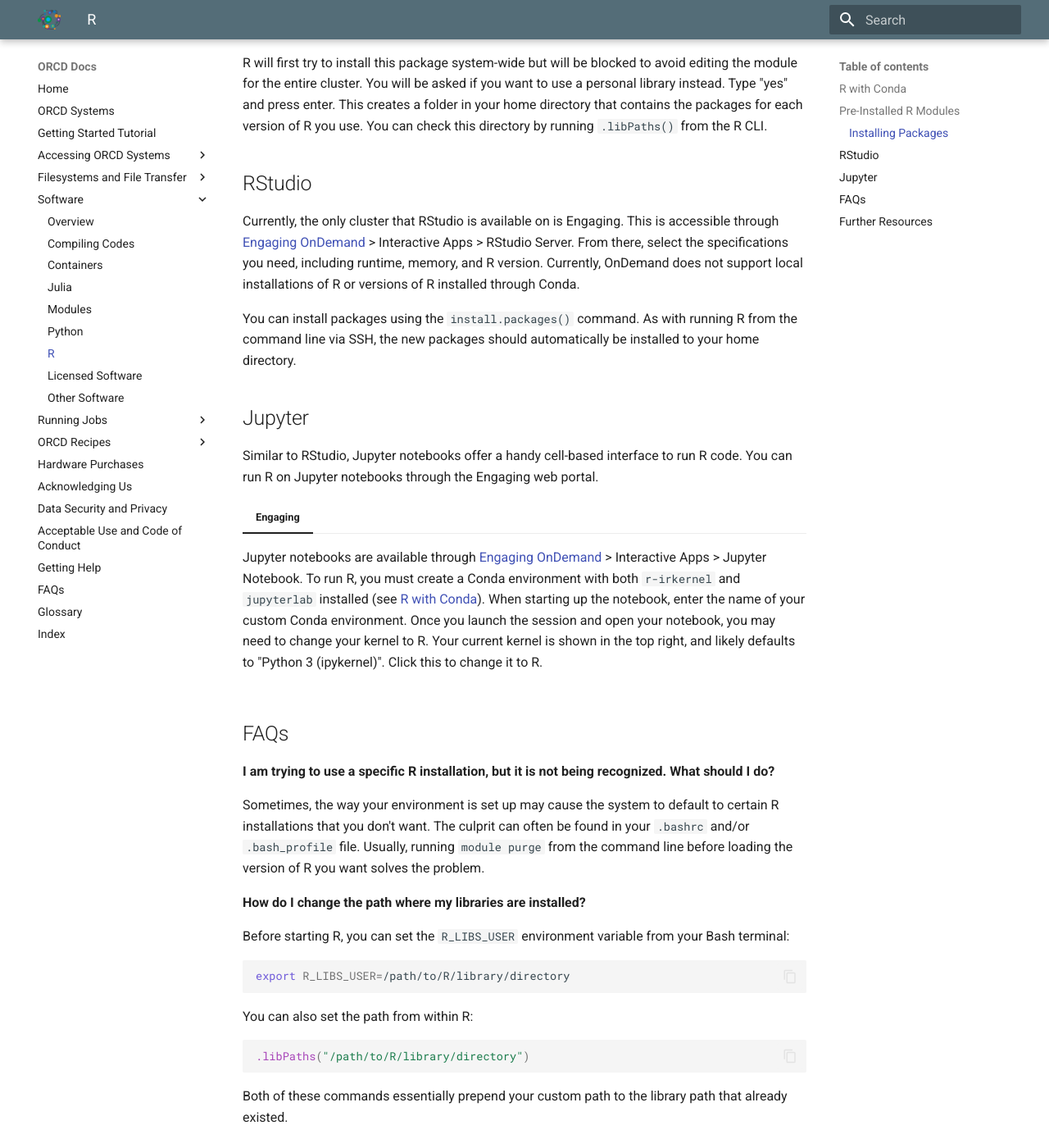
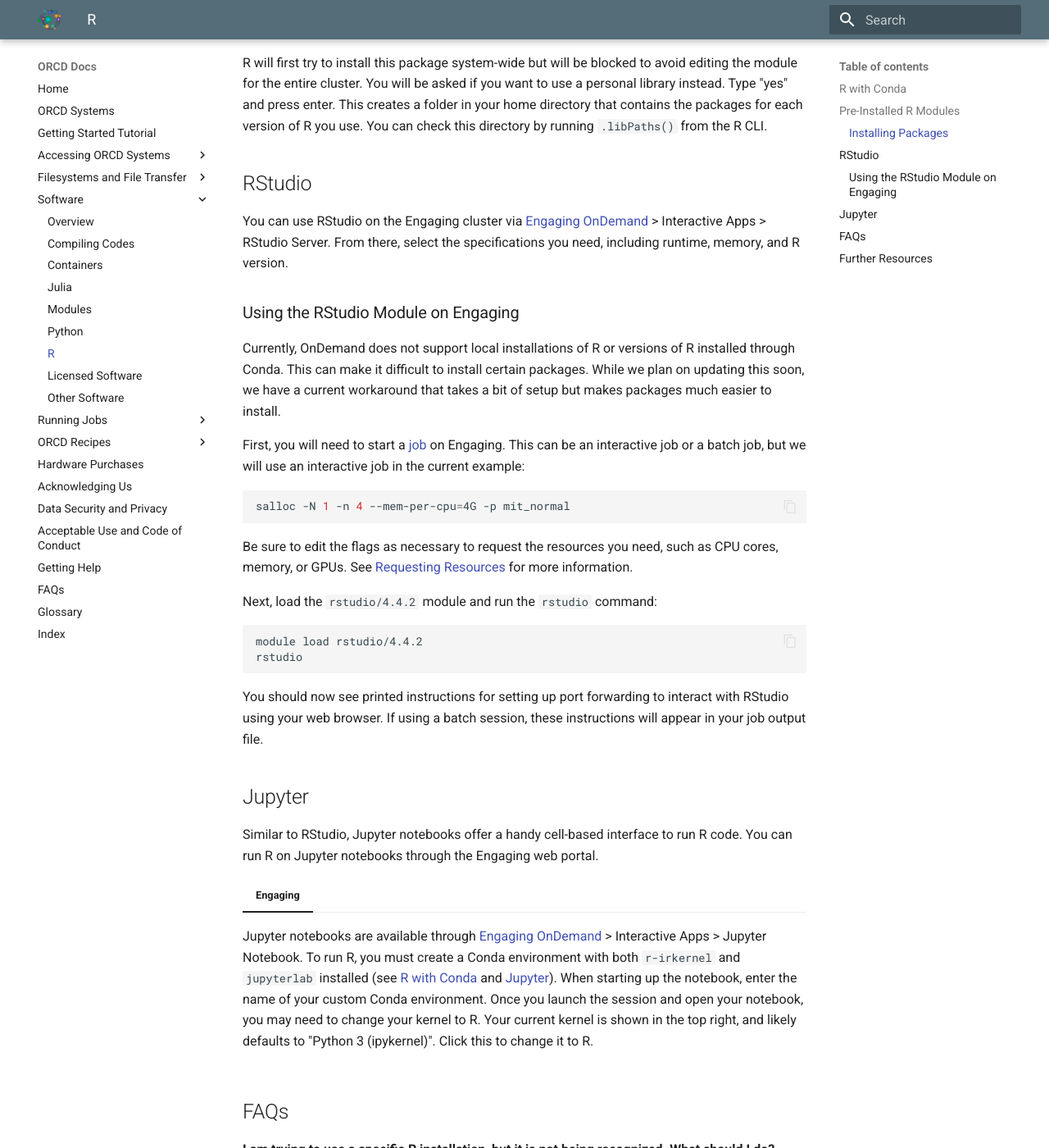
Before and after one commit to mit-orcd/orcd-docs-edit, an MkDocs documentation site: the page built from docs/software/R.md, in a window 1280 px wide and 1400 px high, scrolled down 2104 px. Shown: the whole window at 82% size. Built offline with MkDocs 1.6.1 and Material for MkDocs 9.7.7, drawn with Linux system fonts in a browser that asks for light colours.

Commit message:
adding rstudio module information

````diff
--- a/docs/software/R.md
+++ b/docs/software/R.md
@@ -87,9 +87,28 @@
 
 ## RStudio
 
-Currently, the only cluster that RStudio is available on is Engaging. This is accessible through [Engaging OnDemand](https://engaging-ood.mit.edu) > Interactive Apps > RStudio Server. From there, select the specifications you need, including runtime, memory, and R version. Currently, OnDemand does not support local installations of R or versions of R installed through Conda.
+You can use RStudio on the Engaging cluster via [Engaging OnDemand](https://engaging-ood.mit.edu) > Interactive Apps > RStudio Server. From there, select the specifications you need, including runtime, memory, and R version.
 
-You can install packages using the `install.packages()` command. As with running R from the command line via SSH, the new packages should automatically be installed to your home directory.
+### Using the RStudio Module on Engaging
+
+Currently, OnDemand does not support local installations of R or versions of R installed through Conda. This can make it difficult to install certain packages. While we plan on updating this soon, we have a current workaround that takes a bit of setup but makes packages much easier to install.
+
+First, you will need to start a [job](../running-jobs/overview.md) on Engaging. This can be an interactive job or a batch job, but we will use an interactive job in the current example:
+
+```bash
+salloc -N 1 -n 4 --mem-per-cpu=4G -p mit_normal
+```
+
+Be sure to edit the flags as necessary to request the resources you need, such as CPU cores, memory, or GPUs. See [Requesting Resources](../running-jobs/requesting-resources.md) for more information.
+
+Next, load the `rstudio/4.4.2` module and run the `rstudio` command:
+
+```bash
+module load rstudio/4.4.2
+rstudio
+```
+
+You should now see printed instructions for setting up port forwarding to interact with RStudio using your web browser. If using a batch session, these instructions will appear in your job output file.
 
 ## Jupyter
 
@@ -97,18 +116,7 @@
 
 === "Engaging"
 
-    Jupyter notebooks are available through [Engaging OnDemand](https://engaging-ood.mit.edu) > Interactive Apps > Jupyter Notebook. To run R, you must create a Conda environment with both `r-irkernel` and `jupyterlab` installed (see [R with Conda](#r-with-conda)). When starting up the notebook, enter the name of your custom Conda environment. Once you launch the session and open your notebook, you may need to change your kernel to R. Your current kernel is shown in the top right, and likely defaults to "Python 3 (ipykernel)". Click this to change it to R.
-
-<!-- === "SuperCloud"
-
-    Click [here](https://txe1-portal.mit.edu/jupyter/jupyter_notebook.php) to open a Jupyter notebook on the SuperCloud web portal.
-
-    On SuperCloud, the version of R that is available is from the pre-installed R environment on Anaconda. As a result, you cannot install additional packages. Unfortunately, it is not possible to connect your own Conda environment to Jupyter on this cluster.
-
-    You can find more information about running Jupyter notebooks on SuperCloud [here](https://mit-supercloud.github.io/supercloud-docs/jupyter-notebooks/).
-
-    NOTE: It may be possible to run your own custom environment on a Jupyter notebook on supercloud. However, right now you cannot open a jupyter notebook with Anaconda 2023a or 2023b, even when using the standard ipykernel. Anaconda 2024b works on Jupyter, but it does not recognize any custom environments. There is no Anaconda 2024b available as a module.
-    -->
+    Jupyter notebooks are available through [Engaging OnDemand](https://engaging-ood.mit.edu) > Interactive Apps > Jupyter Notebook. To run R, you must create a Conda environment with both `r-irkernel` and `jupyterlab` installed (see [R with Conda](#r-with-conda) and [Jupyter](../recipes/jupyter.md#r)). When starting up the notebook, enter the name of your custom Conda environment. Once you launch the session and open your notebook, you may need to change your kernel to R. Your current kernel is shown in the top right, and likely defaults to "Python 3 (ipykernel)". Click this to change it to R.
 
 ## FAQs
 
````
